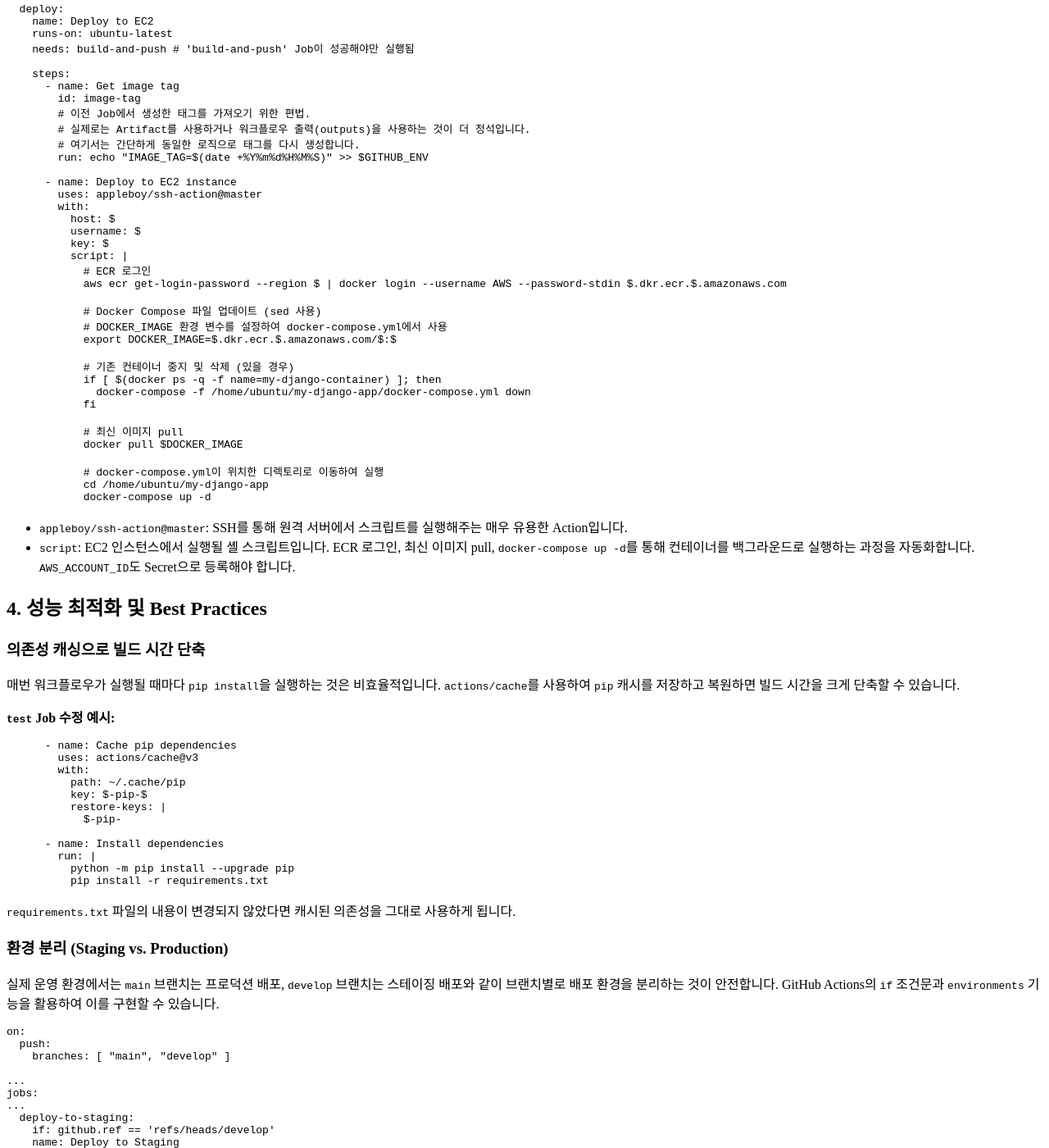
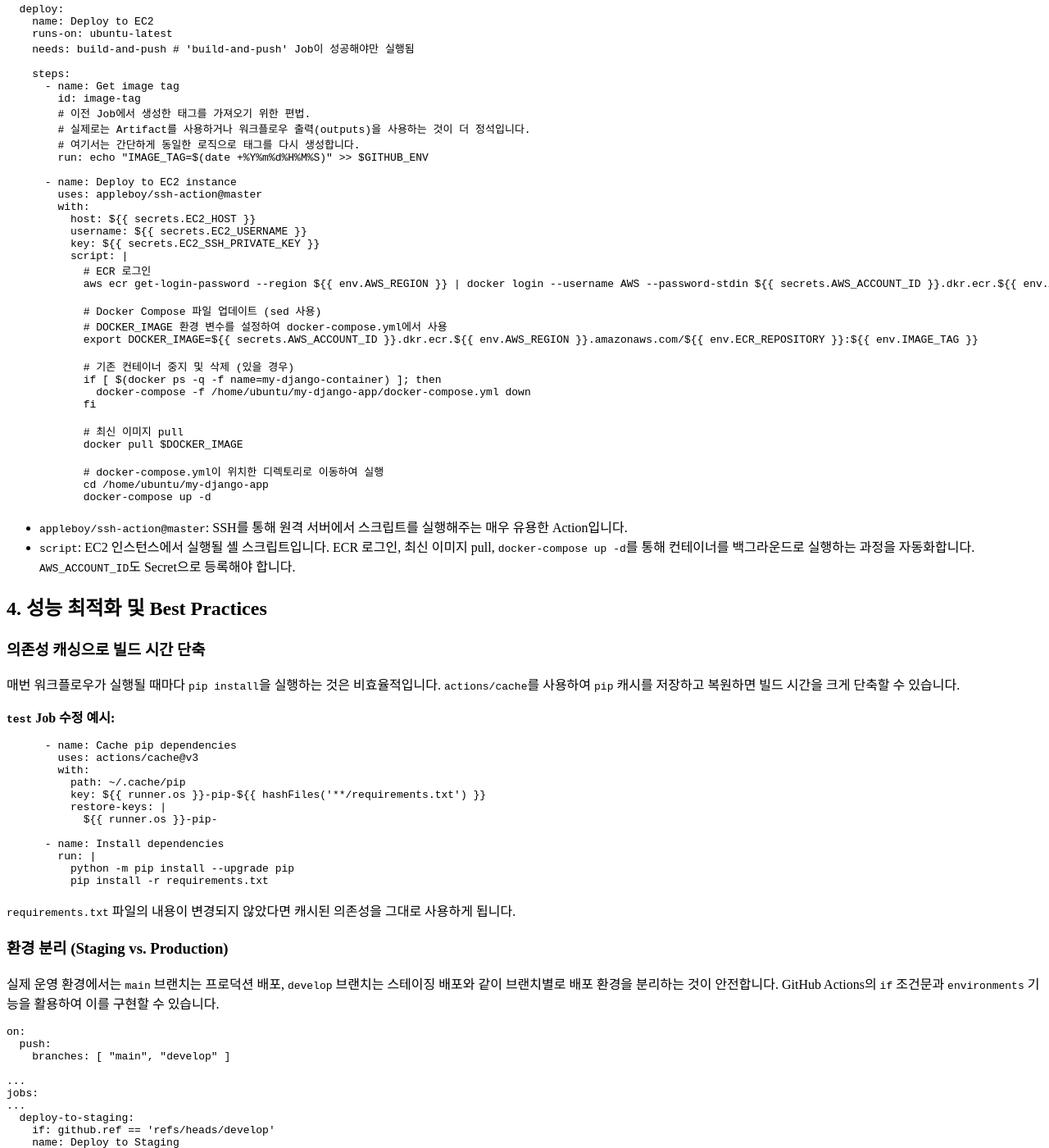
Before and after one commit to jiwonio/jiwonio.github.io, a Jekyll site: the page built from _posts/2026/2026-04-06-django-ci-cd-pipeline-with-github-actions-and-docker.md, in a window 1280 px wide and 1400 px high, scrolled down 4176 px. Shown: the whole window at 82% size. Built offline with Jekyll 4.4.1, drawn with Linux system fonts in a browser that asks for light colours; some of the changed text lies outside the part shown.

Commit message:
Fix Liquid error, unify tag casing, add AI topics to post generator
- Wrap GitHub Actions ${{ }} syntax in {% raw %} blocks to fix Liquid parse error
- Standardize all post tags to Title Case
- Add AI dev tools topic area (Claude Code, Codex, Grok, LLM APIs, etc.) to weekly post generator

Co-Authored-By: Claude Sonnet 4.6 <noreply@anthropic.com>

````diff
--- a/_posts/2026/2026-04-06-django-ci-cd-pipeline-with-github-actions-and-docker.md
+++ b/_posts/2026/2026-04-06-django-ci-cd-pipeline-with-github-actions-and-docker.md
@@ -118,6 +118,7 @@ jobs:
 2.  해당 사용자의 **Access Key ID**와 **Secret Access Key**를 발급받으세요.
 3.  GitHub 저장소의 `Settings > Secrets and variables > Actions` 메뉴에서 `AWS_ACCESS_KEY_ID`와 `AWS_SECRET_ACCESS_KEY`라는 이름으로 위에서 발급받은 키를 등록하세요.
 
+{% raw %}
 ```yaml
 # .github/workflows/main.yml (이어서)
 
@@ -153,6 +154,7 @@ jobs:
           docker build -t $ECR_REGISTRY/$ECR_REPOSITORY:$IMAGE_TAG -f Dockerfile .
           docker push $ECR_REGISTRY/$ECR_REPOSITORY:$IMAGE_TAG
 ```
+{% endraw %}
 -   `needs: test`: 이 Job이 `test` Job에 의존함을 명시합니다.
 -   `aws-actions/configure-aws-credentials@v2`: GitHub Secrets에 저장된 AWS 키를 사용하여 Runner 환경에 AWS 인증을 구성합니다.
 -   `aws-actions/amazon-ecr-login@v1`: ECR에 Docker 클라이언트가 로그인하도록 합니다.
@@ -170,6 +172,7 @@ jobs:
 4.  EC2 인스턴스에 Docker와 Docker Compose를 미리 설치해 둡니다.
 5.  EC2 인스턴스가 ECR에서 이미지를 pull할 수 있도록 IAM Role을 인스턴스에 연결해주세요. (`AmazonEC2ContainerRegistryReadOnly` 권한)
 
+{% raw %}
 ```yaml
 # .github/workflows/main.yml (이어서)
 
@@ -212,6 +215,7 @@ jobs:
             cd /home/ubuntu/my-django-app
             docker-compose up -d
 ```
+{% endraw %}
 -   `appleboy/ssh-action@master`: SSH를 통해 원격 서버에서 스크립트를 실행해주는 매우 유용한 Action입니다.
 -   `script`: EC2 인스턴스에서 실행될 셸 스크립트입니다. ECR 로그인, 최신 이미지 pull, `docker-compose up -d`를 통해 컨테이너를 백그라운드로 실행하는 과정을 자동화합니다. `AWS_ACCOUNT_ID`도 Secret으로 등록해야 합니다.
 
@@ -221,6 +225,7 @@ jobs:
 매번 워크플로우가 실행될 때마다 `pip install`을 실행하는 것은 비효율적입니다. `actions/cache`를 사용하여 `pip` 캐시를 저장하고 복원하면 빌드 시간을 크게 단축할 수 있습니다.
 
 **`test` Job 수정 예시:**
+{% raw %}
 ```yaml
       - name: Cache pip dependencies
         uses: actions/cache@v3
@@ -235,6 +240,7 @@ jobs:
           python -m pip install --upgrade pip
           pip install -r requirements.txt
 ```
+{% endraw %}
 `requirements.txt` 파일의 내용이 변경되지 않았다면 캐시된 의존성을 그대로 사용하게 됩니다.
 
 ### 환경 분리 (Staging vs. Production)
````
Also changed, not shown: _posts/2026/2026-04-06-building-a-production-ready-local-development-environment-with-docker-compose.md (+4 -4 lines), _posts/2026/2026-04-06-dockerizing-your-web-application-for-consistent-development.md (+2 -2 lines), _posts/2026/2026-04-27-production-kubernetes-ingress-with-aws-eks-and-alb-controller.md (+1 -1 lines), _posts/2026/2026-05-18-aws-sqs-dlq-asynchronous-message-processing-guide.md (+1 -1 lines), scripts/generate_post.py (+8 -2 lines).
